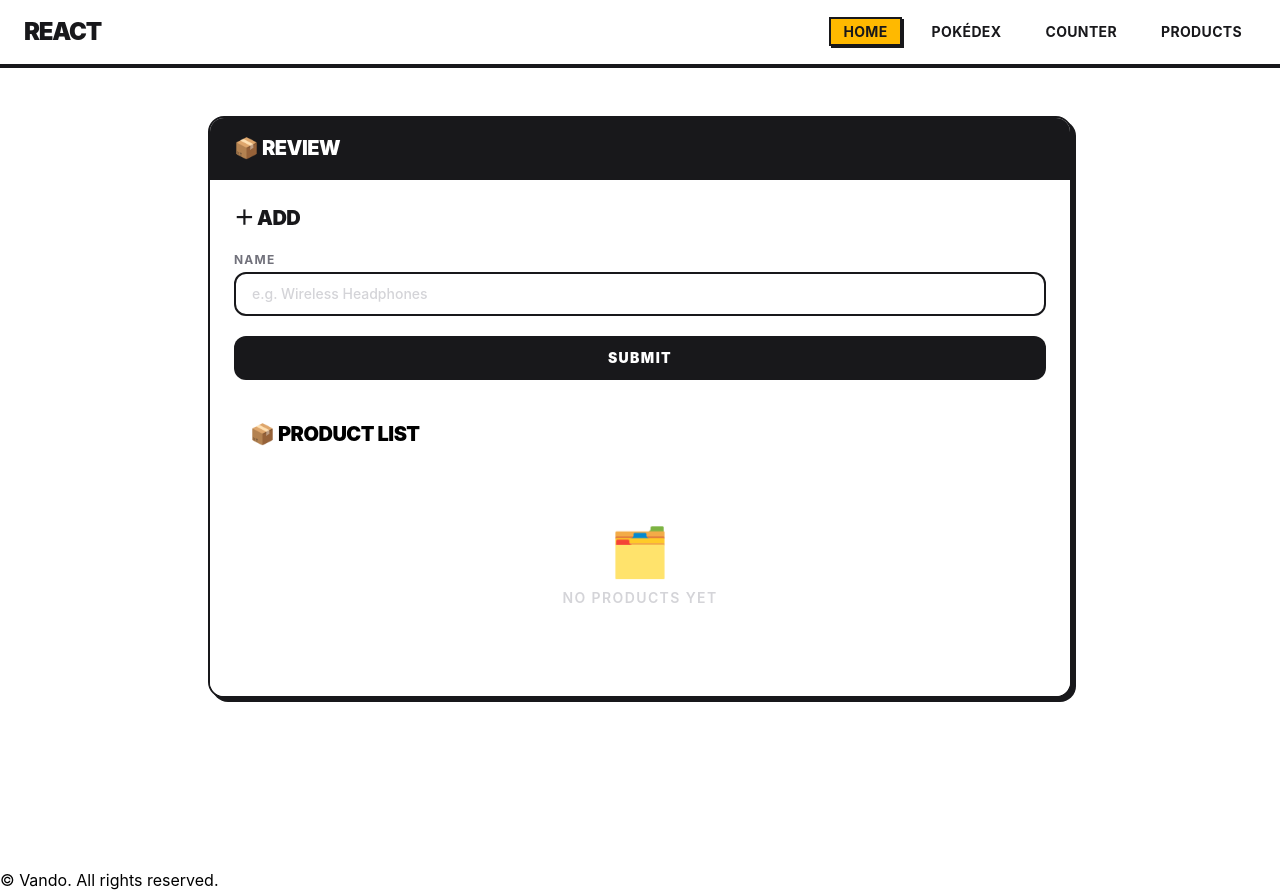
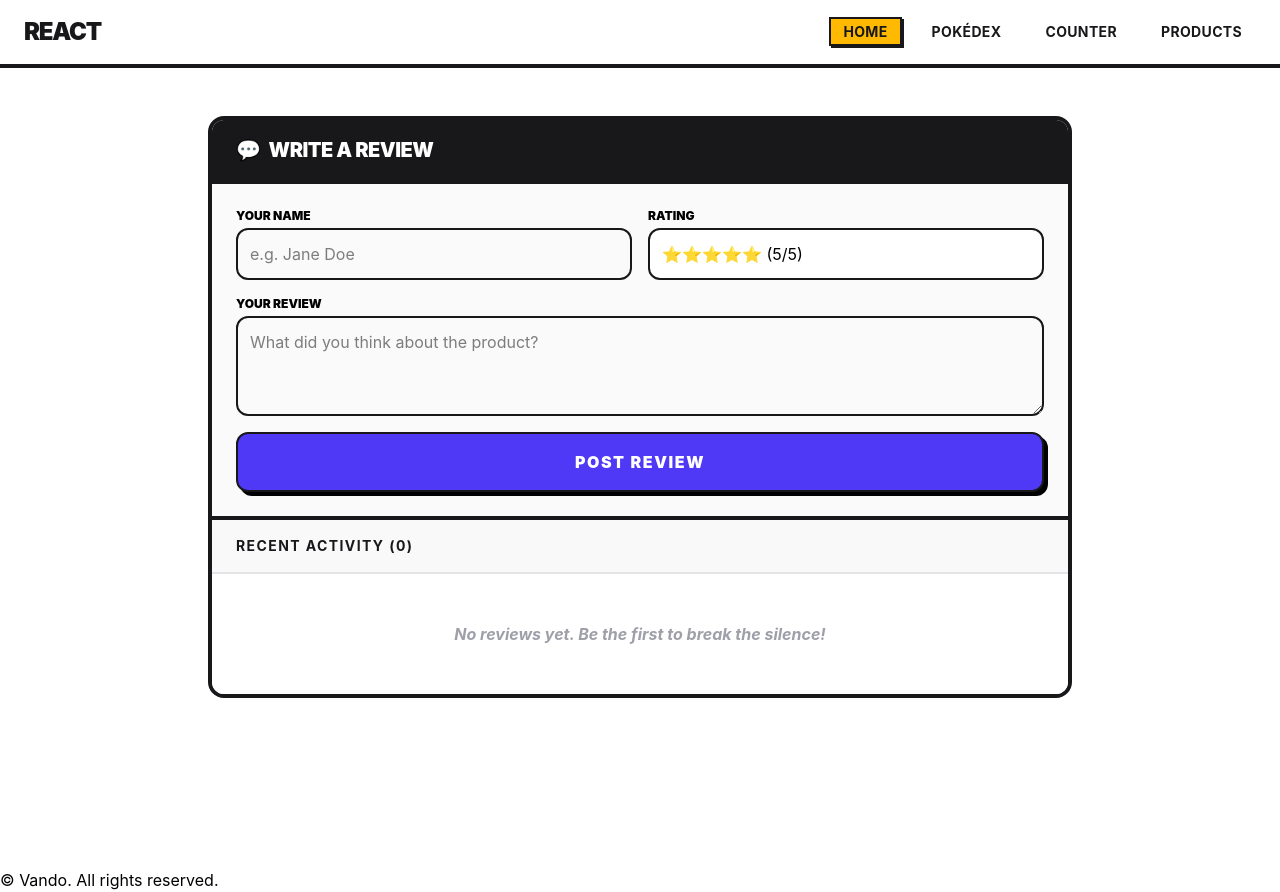
Before and after one commit to rivando-al-rasyid/koda-b7-react, a React (Vite) app: page / in a window 1280 px wide. Built offline with nearby package versions, Linux system fonts and the light colour scheme.

Commit message:
feat : add rivew

```diff
--- a/src/App.jsx
+++ b/src/App.jsx
@@ -1,29 +1,47 @@
 import { useState } from "react";
-import ProductForm from "./components/Form";
-import ProductTable from "./components/Table";
+import ReviewForm from "./components/ReviewForm";
+import ReviewList from "./components/ReviewList";
 
 function App() {
-    const [products, setProducts] = useState([]);
+    const [reviews, setReviews] = useState([]);
 
-    const handleAddProduct = (product) => {
-        if (product.productName === "") return;
-        setProducts(products.concat(product));
+    const handleAddReview = (newReview) => {
+        if (!newReview.comment || !newReview.username) return;
+        const reviewWithMeta = {
+            ...newReview,
+            id: Date.now(),
+            date: new Date().toLocaleDateString(),
+        };
+
+        setReviews((prevReviews) => [...prevReviews, reviewWithMeta]);
     };
 
     return (
-        <div className="page">
-            <main className="mx-auto max-w-4xl flex flex-col gap-6 min-h-screen px-4 py-12">
-                <section className="bg-white border-2 border-zinc-900 rounded-2xl shadow-[4px_4px_0px_#18181b] overflow-hidden">
-                    <div className="px-6 py-4 border-b-2 border-zinc-900 bg-zinc-900">
-                        <h2 className="text-xl font-black tracking-tight text-white uppercase">
-                            📦 Review
-                        </h2>
+        <main className="mx-auto max-w-4xl flex flex-col gap-6 min-h-screen px-4 py-12">
+            <section className="bg-white border-4 border-zinc-900 rounded-2xl overflow-hidden">
+                {/* Sub-header */}
+                <div className="px-6 py-4 border-b-4 border-zinc-900 bg-zinc-900">
+                    <h2 className="text-xl font-black tracking-tight text-white uppercase flex items-center gap-2">
+                        <span>💬</span> Write a Review
+                    </h2>
+                </div>
+
+                {/* Input Area */}
+                <div className="p-6 border-b-4 border-zinc-900 bg-zinc-50">
+                    <ReviewForm onAddReview={handleAddReview} />
+                </div>
+
+                {/* Feedback List Area */}
+                <div className="bg-white">
+                    <div className="px-6 py-4 border-b-2 border-zinc-200 bg-zinc-100/50">
+                        <p className="font-bold text-zinc-900 uppercase text-sm tracking-widest">
+                            Recent Activity ({reviews.length})
+                        </p>
                     </div>
-                    <ProductForm onAddProduct={handleAddProduct} />
-                    <ProductTable products={products} />
-                </section>
-            </main>
-        </div>
+                    <ReviewList reviews={reviews} />
+                </div>
+            </section>
+        </main>
     );
 }
 
--- a/src/Page/Counter.jsx
+++ b/src/Page/Counter.jsx
@@ -12,9 +12,8 @@ export default function Counter() {
     };
 
     return (
-        <div className="page">
         <main className="mx-auto max-w-4xl flex flex-col gap-6 min-h-screen px-4 py-12">
-                <section className="flex flex-col bg-white border-2 border-zinc-900 rounded-2xl shadow-[8px_8px_0px_#18181b] overflow-hidden h-fit">
+            <section className="bg-white border-4 border-zinc-900 rounded-2xl overflow-hidden">
                 <div className="px-6 py-4 border-b-2 border-zinc-900 bg-zinc-900">
                     <h2 className="text-xl font-black tracking-tight text-white uppercase">
                         🔢 Counter
@@ -41,6 +40,5 @@ export default function Counter() {
                 </div>
             </section>
         </main>
-        </div>
     );
 }
--- a/src/Page/Pokemon.jsx
+++ b/src/Page/Pokemon.jsx
@@ -24,10 +24,10 @@ export default function Pokemon() {
     }, []);
 
     return (
-        <div className="page">
-            <main className="mx-auto max-w-4xl flex flex-col gap-6 min-h-screen px-4 py-12">
+        <main className="mx-auto max-w-4xl flex flex-col gap-6 min-h-screen px-4 py-12">
+            <section className="bg-white border-4 border-zinc-900 rounded-2xl overflow-hidden">
                 <PokemonCard pokemons={pokemons} />
-            </main>
-        </div>
+            </section>
+        </main>
     );
 }
--- a/src/Page/Product.jsx
+++ b/src/Page/Product.jsx
@@ -11,8 +11,8 @@ export default function Product() {
     };
 
     return (
-        <div className="page">
-            <main className="mx-auto max-w-4xl flex flex-col gap-6 min-h-screen px-4 py-12">
+        <main className="mx-auto max-w-4xl flex flex-col gap-6 min-h-screen px-4 py-12">
+            <section className="bg-white border-4 border-zinc-900 rounded-2xl overflow-hidden">
                 <section className="bg-white border-2 border-zinc-900 rounded-2xl shadow-[4px_4px_0px_#18181b] overflow-hidden">
                     <div className="px-6 py-4 border-b-2 border-zinc-900 bg-zinc-900">
                         <h2 className="text-xl font-black tracking-tight text-white uppercase">
@@ -22,7 +22,7 @@ export default function Product() {
                     <ProductForm onAddProduct={handleAddProduct} />
                     <ProductTable products={products} />
                 </section>
-            </main>
-        </div>
+            </section>
+        </main>
     );
 }
--- /dev/null
+++ b/src/components/ReviewForm.jsx
@@ -0,0 +1,91 @@
+import { useState } from "react";
+
+const ReviewForm = ({ onAddReview }) => {
+    const [formData, setFormData] = useState({
+        username: "",
+        rating: 5,
+        comment: "",
+    });
+
+    const handleSubmit = (e) => {
+        e.preventDefault();
+        onAddReview(formData);
+        // Reset form
+        setFormData({ username: "", rating: 5, comment: "" });
+    };
+
+    return (
+        <form onSubmit={handleSubmit} className="flex flex-col gap-4">
+            <div className="grid grid-cols-1 md:grid-cols-2 gap-4">
+                {/* Name Input */}
+                <div className="flex flex-col gap-1">
+                    <label className="font-black uppercase text-xs">
+                        Your Name
+                    </label>
+                    <input
+                        type="text"
+                        required
+                        className="border-2 border-zinc-900 p-3 rounded-xl focus:bg-yellow-50 outline-none transition-colors"
+                        placeholder="e.g. Jane Doe"
+                        value={formData.username}
+                        onChange={(e) =>
+                            setFormData({
+                                ...formData,
+                                username: e.target.value,
+                            })
+                        }
+                    />
+                </div>
+
+                {/* Rating Select */}
+                <div className="flex flex-col gap-1">
+                    <label className="font-black uppercase text-xs">
+                        Rating
+                    </label>
+                    <select
+                        className="border-2 border-zinc-900 p-3 rounded-xl bg-white outline-none appearance-none"
+                        value={formData.rating}
+                        onChange={(e) =>
+                            setFormData({
+                                ...formData,
+                                rating: Number(e.target.value),
+                            })
+                        }
+                    >
+                        <option value="5">⭐⭐⭐⭐⭐ (5/5)</option>
+                        <option value="4">⭐⭐⭐⭐ (4/5)</option>
+                        <option value="3">⭐⭐⭐ (3/5)</option>
+                        <option value="2">⭐⭐ (2/5)</option>
+                        <option value="1">⭐ (1/5)</option>
+                    </select>
+                </div>
+            </div>
+
+            {/* Comment Input */}
+            <div className="flex flex-col gap-1">
+                <label className="font-black uppercase text-xs">
+                    Your Review
+                </label>
+                <textarea
+                    required
+                    rows="3"
+                    className="border-2 border-zinc-900 p-3 rounded-xl focus:bg-yellow-50 outline-none transition-colors"
+                    placeholder="What did you think about the product?"
+                    value={formData.comment}
+                    onChange={(e) =>
+                        setFormData({ ...formData, comment: e.target.value })
+                    }
+                />
+            </div>
+
+            <button
+                type="submit"
+                className="bg-indigo-600 text-white font-black py-4 px-8 rounded-xl border-2 border-zinc-900 shadow-[4px_4px_0px_#000] hover:shadow-none hover:translate-x-[3px] hover:translate-y-[3px] transition-all uppercase tracking-widest"
+            >
+                Post Review
+            </button>
+        </form>
+    );
+};
+
+export default ReviewForm;
--- /dev/null
+++ b/src/components/ReviewList.jsx
@@ -0,0 +1,42 @@
+const ReviewList = ({ reviews }) => {
+    if (reviews.length === 0) {
+        return (
+            <div className="p-12 text-center text-zinc-400 font-bold italic">
+                No reviews yet. Be the first to break the silence!
+            </div>
+        );
+    }
+
+    return (
+        <div className="divide-y-2 divide-zinc-900">
+            {reviews.map((review) => (
+                <div
+                    key={review.id}
+                    className="p-6 hover:bg-zinc-50 transition-colors"
+                >
+                    <div className="flex justify-between items-start mb-2">
+                        <div>
+                            <h4 className="font-black text-lg text-zinc-900">
+                                {review.username}
+                            </h4>
+                            <div className="flex text-yellow-500 text-sm">
+                                {"★".repeat(review.rating)}
+                                <span className="text-zinc-300">
+                                    {"★".repeat(5 - review.rating)}
+                                </span>
+                            </div>
+                        </div>
+                        <span className="text-xs font-bold text-zinc-400 uppercase">
+                            {review.date}
+                        </span>
+                    </div>
+                    <p className="text-zinc-700 leading-relaxed font-medium">
+                        "{review.comment}"
+                    </p>
+                </div>
+            ))}
+        </div>
+    );
+};
+
+export default ReviewList;
```
Lines whose indentation alone changed are shown as unchanged.
